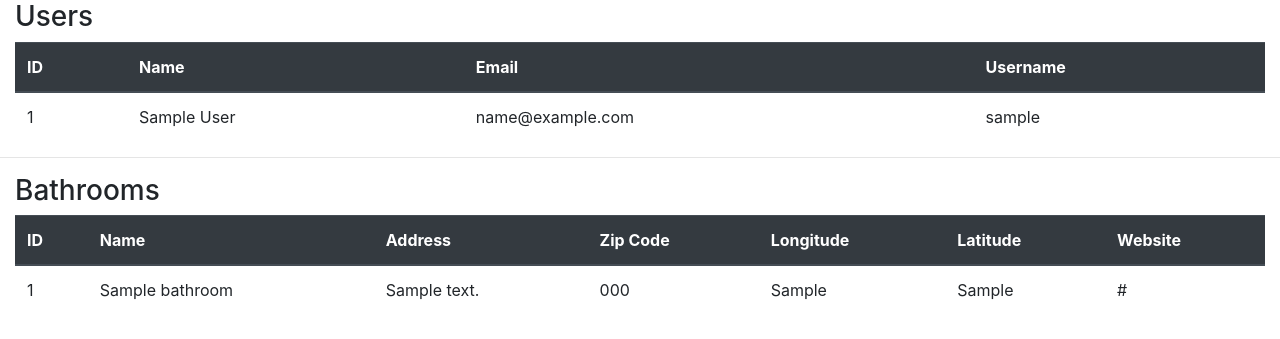
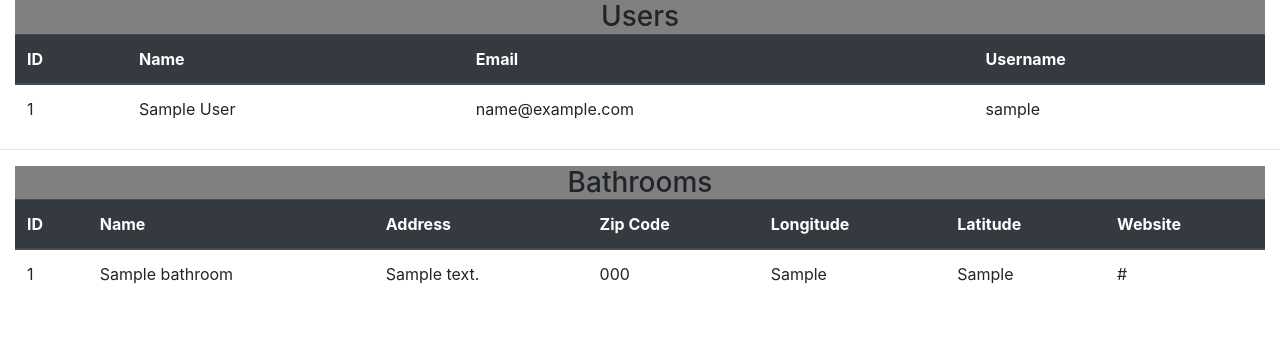
Before and after one commit to Eduardo-Zagalsky/Find-A-Potty, a Flask app: page /data in a window 1280 px wide. Shown: the top 339 px of the page. Run offline with Flask 3, Linux system fonts and the light colour scheme; tables that the repository leaves empty hold one stand-in row (values such as "Sample post").

Commit message:
styled the data page

```diff
--- a/static/style.css
+++ b/static/style.css
@@ -1,5 +1,12 @@
-#navbar {
+/* #navbar {
     position: fixed;
     top: 0;
     width: 100%;
+} */
+
+h3 {
+    text-align: center;
+    background-color: gray;
+    margin-top: 0px;
+    margin-bottom: 0px;
 }
```
